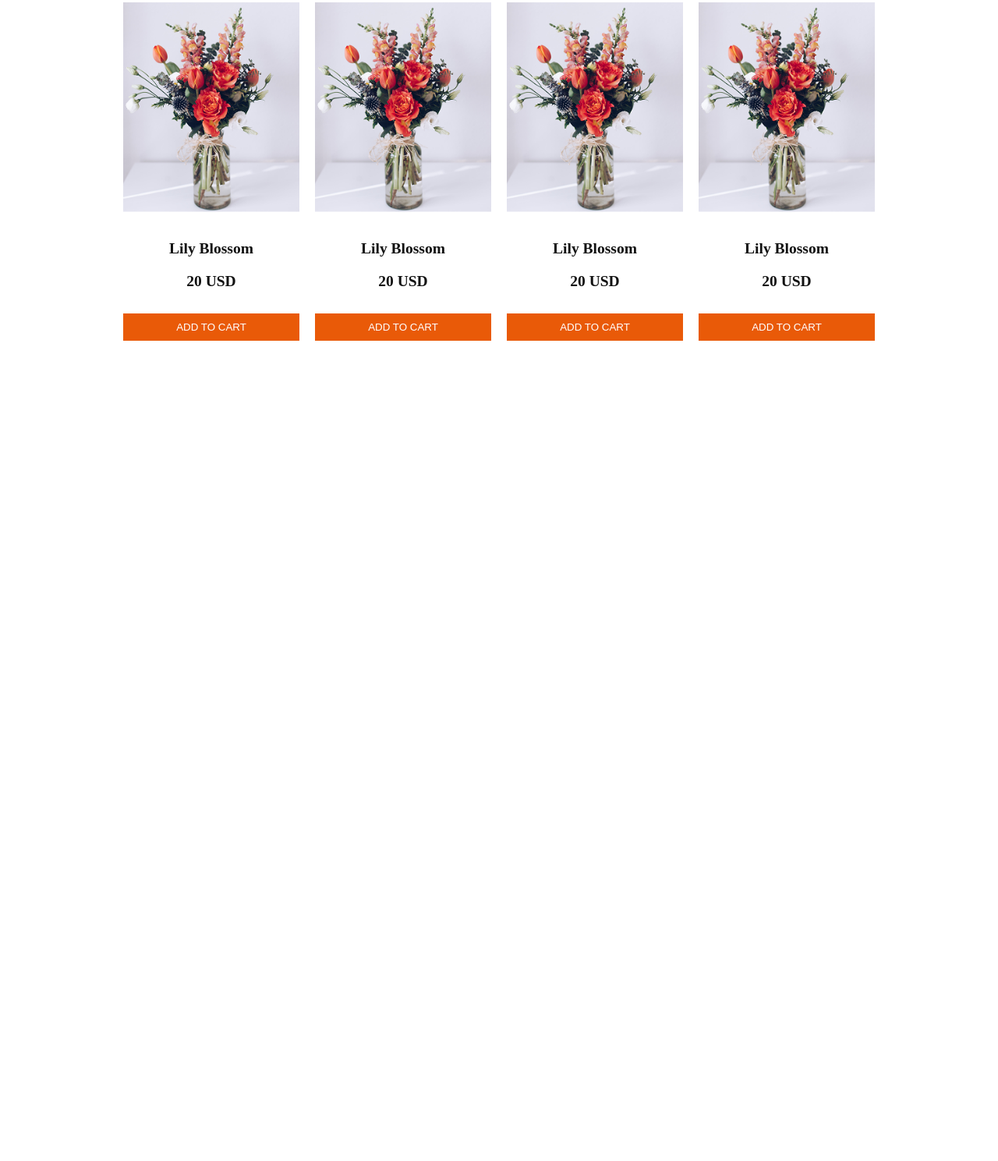
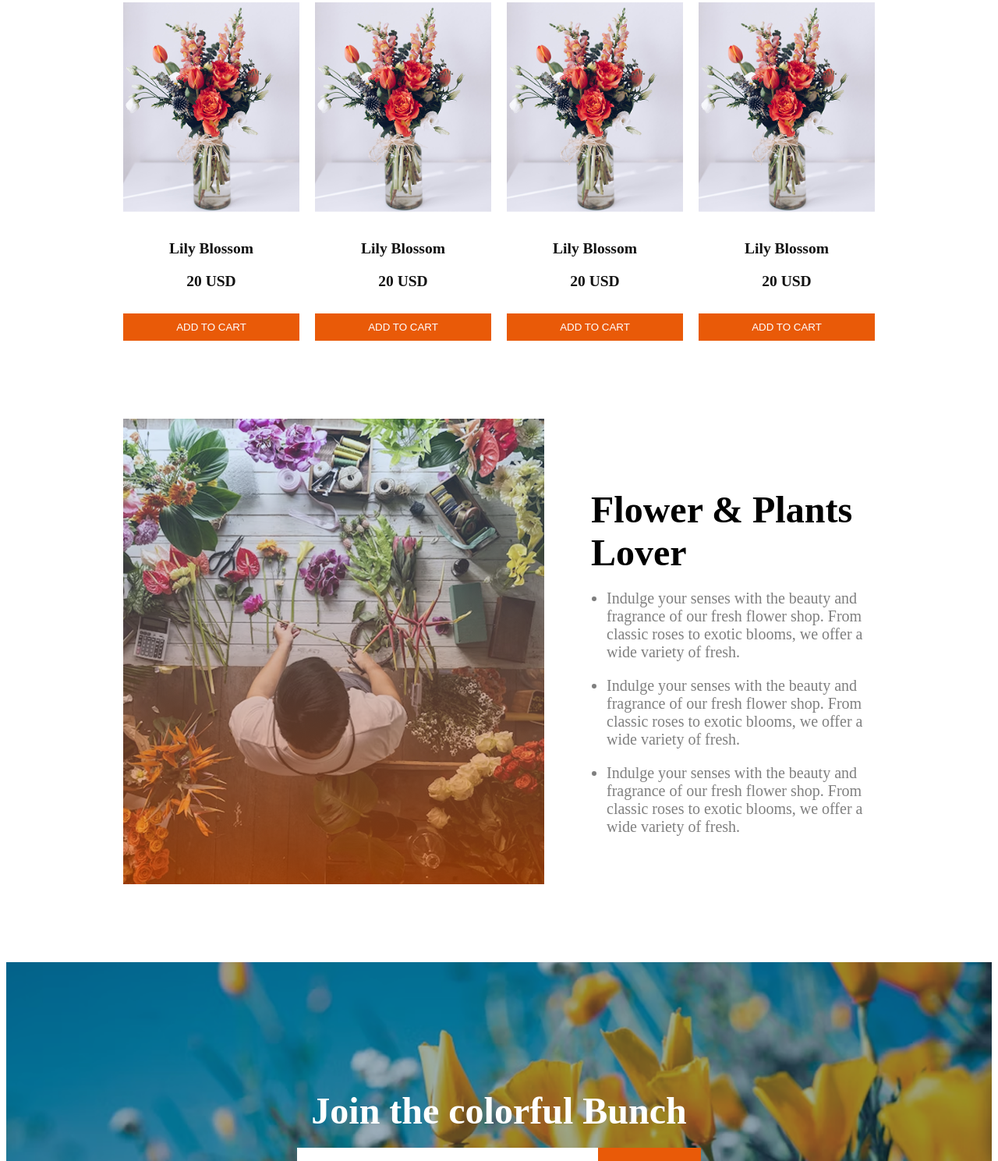
Before and after one commit to eii-sayed/responsive-flower-assnmnt, a plain HTML site: page index.html in a window 1280 px wide. Shown: the part 1311-2800 px from the top of the page at 78% size. Before the commit the page ends 1756 px from the top, so only its background shows below. Drawn offline with Linux system fonts and the light colour scheme.

Commit message:
join added

```diff
--- a/index.html
+++ b/index.html
@@ -42,7 +42,7 @@
         </div>
     </header>
     <main>
-        <div class="plants">
+        <section class="plants">
             <h3 class="plants-tittle"><span class="tittle-color">Our </span> Plants</h3>
             <p class="regular">Indulge your senses with the beauty and fragrance of our fresh flower shop. From classic
                 roses to exotic blooms, we offer a wide variety of fresh.</p>
@@ -96,7 +96,30 @@
                     <button class="btn-add-to-cart">ADD TO CART</button>
                 </div>
             </div>
-        </div>
+        </section>
+        <section class="plants-lover display-flex">
+            <img src="assets/flower-store.png" alt="">
+            <div class="plants-lover-description">
+                <h3 class="plants-lover-tittle">
+                    Flower & Plants <span class="line-break">Lover</span>
+                </h3>
+                <ul class="regular">
+                    <li>Indulge your senses with the beauty and fragrance of our fresh flower shop. From classic roses
+                        to exotic blooms, we offer a wide variety of fresh.</li>
+                    <li>Indulge your senses with the beauty and fragrance of our fresh flower shop. From classic roses
+                        to exotic blooms, we offer a wide variety of fresh.</li>
+                    <li>Indulge your senses with the beauty and fragrance of our fresh flower shop. From classic roses
+                        to exotic blooms, we offer a wide variety of fresh.</li>
+                </ul>
+            </div>
+        </section>
+        <section class="join">
+            <h3 class="join-tittle">Join the colorful Bunch</h3>
+            <div class="join-input">
+                <input class="email" type="email" placeholder="write email">
+            <button class="btn-subscribe">Subscribe</button>
+            </div>
+        </section>
     </main>
     <footer>
 
--- a/styles/styles.css
+++ b/styles/styles.css
@@ -1,3 +1,6 @@
+*body{
+    margin: 0;
+}
 /* shared */
 .display-flex {
     display: flex;
@@ -149,6 +152,85 @@
     cursor: pointer;
 }
 
+/* plants lover */
+
+.plants-lover {
+    align-items: center;
+    justify-content: space-between;
+    margin: 100px 150px;
+    gap: 60px;
+}
+
+.plants-lover img {
+    max-width: 100%;
+    height: auto;
+}
+
+
+.plants-lover-tittle {
+    font-size: 3rem;
+    font-weight: 700;
+    margin-bottom: 20px;
+
+}
+
+.plants-lover-description ul {
+    padding-left: 20px;
+
+}
+
+.plants-lover-description li {
+    margin-bottom: 20px;
+    font-size: 1.25rem;
+}
+
+.line-break {
+    display: block;
+}
+
+.join {
+    width: 100%;
+    height: 400px;
+    background-image: url(../assets/news-letter-bg.png);
+    background-size: cover;
+    background-position: center;
+    background-repeat: no-repeat;
+    display: flex;
+    flex-direction: column;
+    justify-content: center;
+    align-items: center;
+}
+
+.join-tittle{
+    font-size: 3rem;
+    font-weight: 700;
+    color: #ffffff;
+    margin-bottom:20px;
+}
+.join-input {
+    display: flex;
+    justify-content: center;
+    align-items: center;
+    width: 70%;
+}
+
+.email {
+    margin: 0;
+    padding: 16px 16px;
+    border: none;
+    width: 40%;
+}
+
+.btn-subscribe {
+    background-color: #E95A08;
+    color: white;
+    border: none;
+    margin: 0;
+    padding: 16px 16px;
+    width: 15%;
+    cursor: pointer;
+}
+
 
 
 
@@ -201,4 +283,17 @@
         width: 100%;
         max-width: 270px;
     }
+
+    .plants-lover{
+        flex-direction: column;
+        margin: 0;
+        margin-top: 30px;
+    }
+    .plants-lover-description{
+        margin-top: -50px;
+    }
+
+    .line-break {
+            display: inline;
+        }
 }
```
